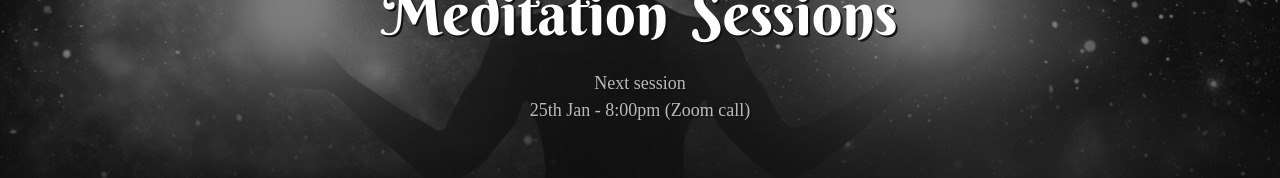
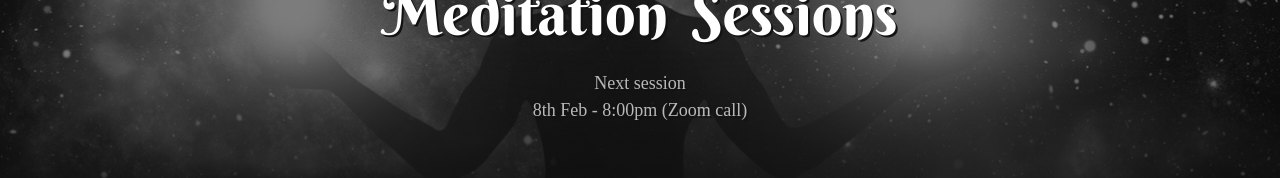
Before and after one commit to ariansamouiehome/life-coaching, a Next.js app: page /meditation-sessions in a window 1280 px wide. Shown: the part 229-407 px from the top of the page. Built offline with nearby package versions, Linux system fonts and the light colour scheme; a web font is replaced by a local one.

Commit message:
Changed med date

```diff
--- a/containers/Meditation/index.jsx
+++ b/containers/Meditation/index.jsx
@@ -9,7 +9,7 @@ import MediationForm from "components/MediationForm";
 const Meditation = () => {
 
     // Data
-    const sessionDate = '25th Jan - 8:00pm';
+    const sessionDate = '8th Feb - 8:00pm';
 
     return (
         <>
```
